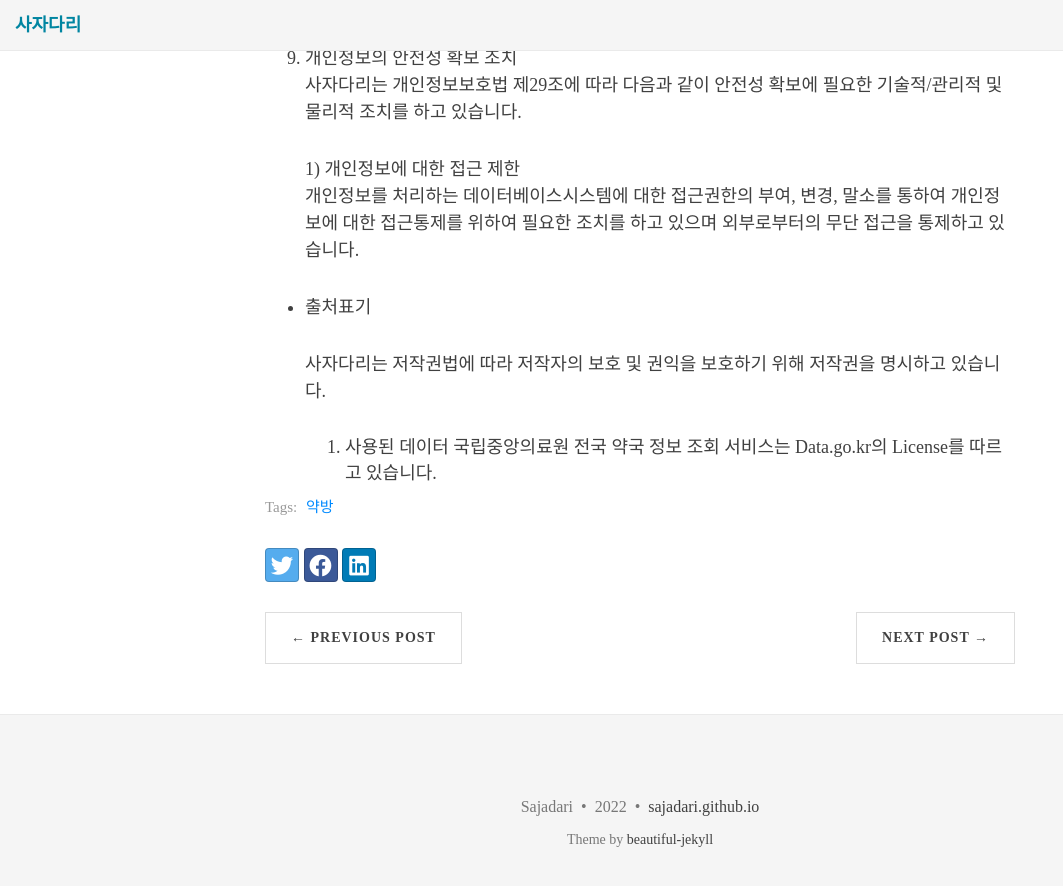
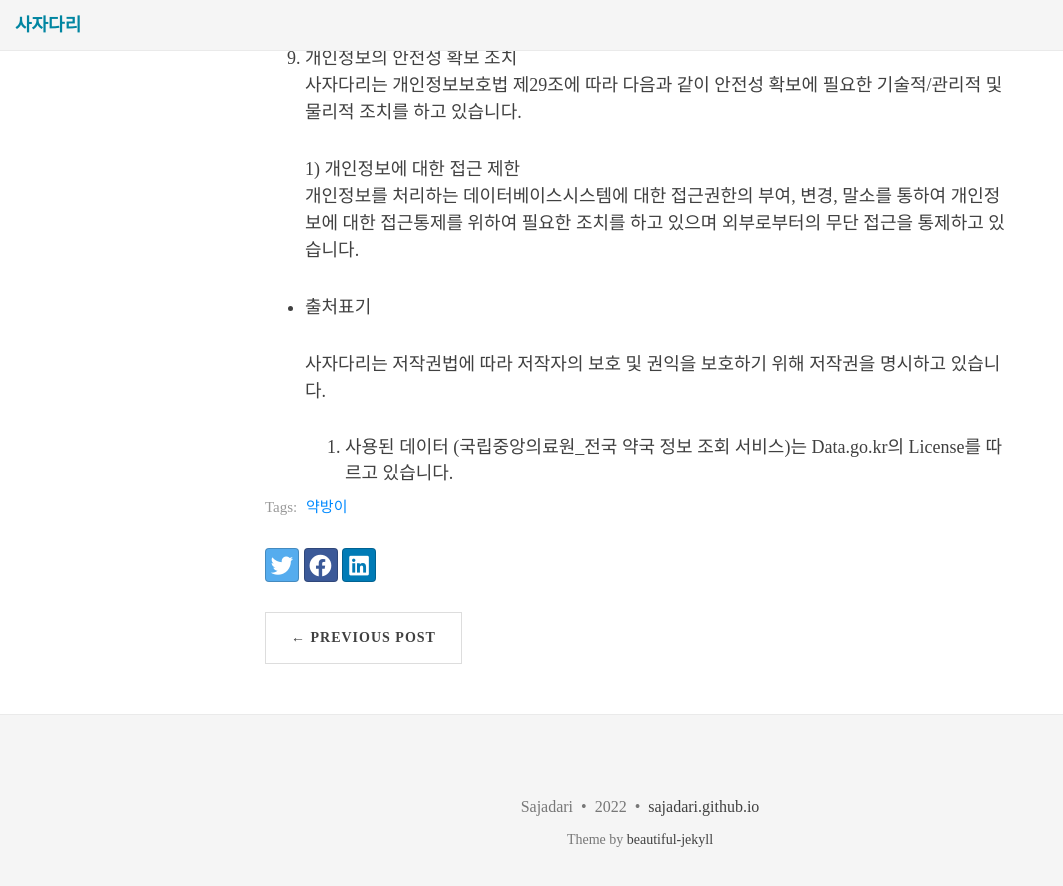
Before and after one commit to sajadari/sajadari.github.io, a Jekyll site: the page built from _posts/2022-03-15-mediCal-policy.md, in a window 1280 px wide and 900 px high, scrolled down 2566 px. Shown: the top 886 px of the window, without its empty margins (0-1063 px from the left). Built offline with Jekyll 4.4.1, drawn with Linux system fonts in a browser that asks for light colours; nearby versions of some CDN libraries; some web fonts are replaced; some of the changed text lies outside the part shown.

Commit message:
update medical document

```diff
--- a/_posts/2022-02-21-mediCal-policy.md
+++ b/_posts/2022-03-15-mediCal-policy.md
@@ -1,7 +1,7 @@
 ---
 layout: post
-title: 약방 개인정보 처리방침
-tags: [약방]
+title: 약방이 개인정보 처리방침
+tags: [약방이]
 ---
 
 # 개인정보 보호법 및 공공데이터 출처 표기
@@ -78,4 +78,4 @@
 
     사자다리는 저작권법에 따라 저작자의 보호 및 권익을 보호하기 위해 저작권을 명시하고 있습니다.
 
-    1. 사용된 데이터 국립중앙의료원 전국 약국 정보 조회 서비스는 Data.go.kr의 License를 따르고 있습니다.
+    1. 사용된 데이터 (국립중앙의료원_전국 약국 정보 조회 서비스)는 Data.go.kr의 License를 따르고 있습니다.
```
